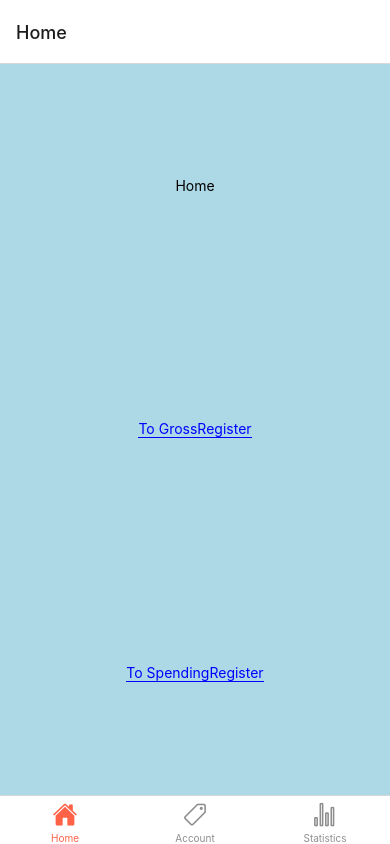
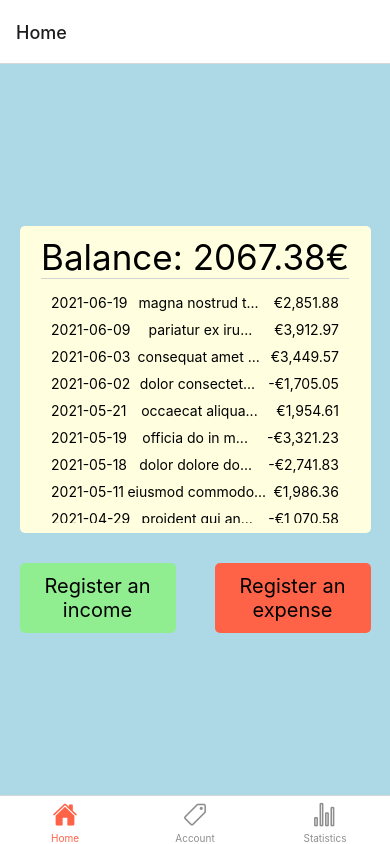
Before and after one commit to lalib19/bare-banking-project, a React Native app: screen /Home in a window 390 px wide. Built offline with nearby package versions, Linux system fonts and the light colour scheme.

Commit message:
home screen done, onto account

```diff
--- a/Components/DatePicker.tsx
+++ b/Components/DatePicker.tsx
@@ -51,10 +51,10 @@ const styles = StyleSheet.create({
   },
   input: {
     width: '100%',
-    // marginLeft: 10,
     paddingLeft: 10,
     backgroundColor: 'white',
     borderRadius: 5,
+    elevation: 5,
   },
   date: {
     flexDirection: 'row',
--- a/Components/FormikComponent.tsx
+++ b/Components/FormikComponent.tsx
@@ -14,7 +14,7 @@ interface Page {
 const FormikComponent: React.FC<Page> = ({page}) => {
   const [grossDate, setGrossDate] = useState('');
 
-  const onSubmit = values => {
+  const onSubmit = (values: any) => {
     console.log(values);
     // console.log(page)
     // console.log(grossDate);
--- a/Screens/Account.tsx
+++ b/Screens/Account.tsx
@@ -1,11 +1,14 @@
-/* eslint-disable @typescript-eslint/no-unused-vars */
-import {StyleSheet, Text, View} from 'react-native';
+import {FlatList, StyleSheet, Text, View} from 'react-native';
 import React from 'react';
+import {renderItem, transactions} from './Home';
+
+const data = require('../data.json');
+const user = data[0];
 
 const Account = () => {
   return (
     <View>
-      <Text>Account</Text>
+      <FlatList data={transactions} renderItem={renderItem} />
     </View>
   );
 };
--- a/Screens/Home.tsx
+++ b/Screens/Home.tsx
@@ -1,21 +1,89 @@
-import {StyleSheet, Text, View} from 'react-native';
+import {
+  Button,
+  FlatList,
+  StyleSheet,
+  Text,
+  TouchableOpacity,
+  View,
+} from 'react-native';
 import React from 'react';
 import {NavProps} from '../Components/Navigator';
 
+const data = require('../data.json');
+const user = data[0];
+
+export const transactions = user.incomes
+  .concat(user.expenses)
+  .sort(
+    (a: {date: string | number | Date}, b: {date: string | number | Date}) =>
+      new Date(b.date).getTime() - new Date(a.date).getTime(),
+  );
+export const renderItem = ({item}: any) => {
+  const toto = item.hasOwnProperty('_id_income') ? '' : '-';
+  return (
+    <View style={styles.list}>
+      {/*.replace(/-/g, ' ')  removes dash in the date */}
+      <Text>{item.date.split('T')[0]}</Text>
+      <Text>{item.comments.substring(0, 15)}... </Text>
+      <Text>{toto + item.amount}</Text>
+    </View>
+  );
+};
+
 const Home: React.FC<NavProps> = ({navigation}) => {
+  const renderBalance = () => {
+    let income = user.incomes.reduce(
+      (pV: number, cV: {amount: string}) =>
+        pV + parseFloat(cV.amount.replace(/[^\d.-]/g, '')),
+      0,
+    );
+    let expense = user.expenses.reduce(
+      (pV: number, cV: {amount: string}) =>
+        pV + parseFloat(cV.amount.replace(/[^\d.-]/g, '')),
+      0,
+    );
+
+    let balance = income - expense;
+    return (
+      <View style={styles.title}>
+        <Text style={{fontSize: 35, textAlign: 'center'}}>
+          Balance: {balance.toFixed(2)}€
+        </Text>
+      </View>
+    );
+  };
+
+  // console.log(parseFloat(transactions.sort()[0].date))
   return (
     <View style={styles.container}>
-      <Text>Home</Text>
-      <Text
-        style={{color: 'blue', borderBottomWidth: 1, borderBottomColor: 'blue'}}
-        onPress={() => navigation.navigate('GrossRegister')}>
-        To GrossRegister
-      </Text>
-      <Text
-        style={{color: 'blue', borderBottomWidth: 1, borderBottomColor: 'blue'}}
-        onPress={() => navigation.navigate('SpendingRegister')}>
-        To SpendingRegister
-      </Text>
+      <View style={styles.subcontainer}>
+        <View style={styles.balance}>
+          {renderBalance()}
+          <FlatList
+            style={{width: '90%'}}
+            data={transactions}
+            renderItem={renderItem}
+            initialNumToRender={3}
+          />
+        </View>
+
+        <View style={styles.buttons}>
+          <TouchableOpacity
+            style={[styles.navButton, styles.toIncome]}
+            onPress={() => navigation.navigate('GrossRegister')}>
+            <Text style={{fontSize: 20, textAlign: 'center'}}>
+              Register an income
+            </Text>
+          </TouchableOpacity>
+          <TouchableOpacity
+            style={[styles.navButton, styles.toExpense]}
+            onPress={() => navigation.navigate('SpendingRegister')}>
+            <Text style={{fontSize: 20, textAlign: 'center'}}>
+              Register an expense
+            </Text>
+          </TouchableOpacity>
+        </View>
+      </View>
     </View>
   );
 };
@@ -26,7 +94,57 @@ const styles = StyleSheet.create({
   container: {
     flex: 1,
     alignItems: 'center',
-    justifyContent: 'space-around',
+    justifyContent: 'center',
     backgroundColor: 'lightblue',
   },
+  subcontainer: {
+    // flex: 1,
+    alignItems: 'center',
+    justifyContent: 'space-around',
+    width: '100%',
+    height: '60%',
+  },
+  balance: {
+    backgroundColor: 'lightyellow',
+    height: '70%',
+    width: '90%',
+    elevation: 10,
+    borderRadius: 5,
+    alignItems: 'center',
+    justifyContent: 'center',
+    padding: 10,
+  },
+  title: {
+    marginBottom: 10,
+    borderBottomWidth: 1,
+    borderColor: 'lightgrey',
+  },
+  list: {
+    flex: 1,
+    width: '100%',
+    flexDirection: 'row',
+    // backgroundColor:"blue",
+    justifyContent: 'space-between',
+    padding: 5,
+  },
+  buttons: {
+    flexDirection: 'row',
+    width: '100%',
+    justifyContent: 'space-around',
+  },
+  navButton: {
+    alignItems: 'center',
+    justifyContent: 'center',
+    // backgroundColor: 'lightyellow',
+    borderRadius: 5,
+    elevation: 10,
+    height: 70,
+    width: '40%',
+  },
+  toIncome: {
+    backgroundColor: 'lightgreen',
+  },
+  toExpense: {
+    backgroundColor: 'tomato',
+  },
 });
```
